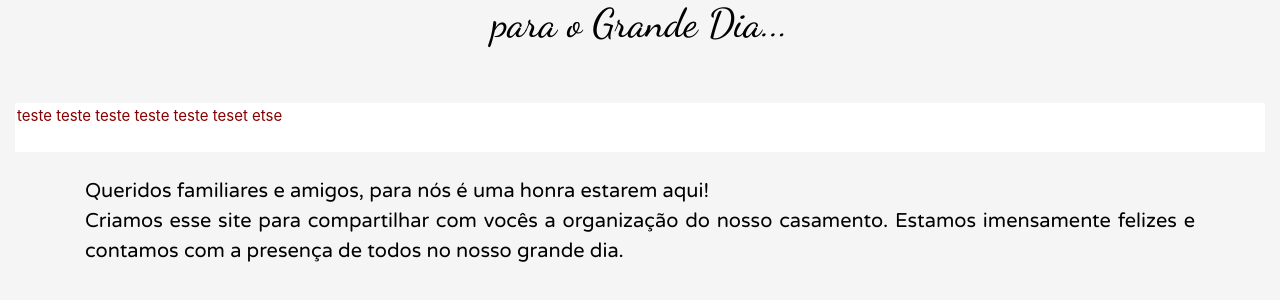
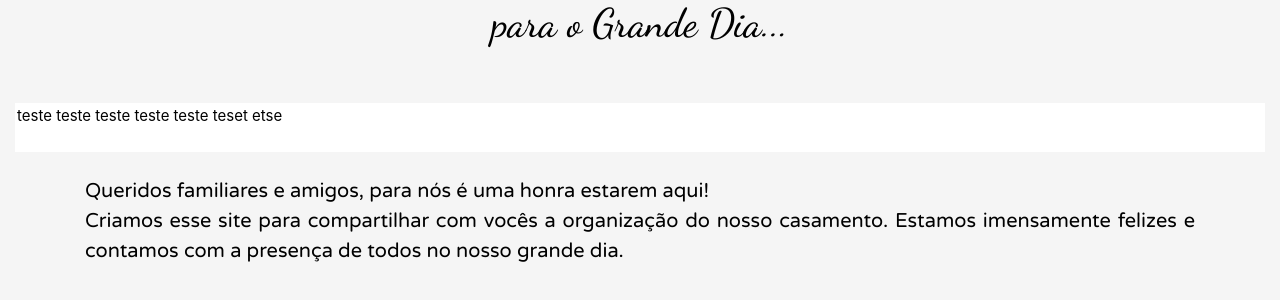
Before and after one commit to FernandoGontijo/CasamentoLeticia-Fernando, a PHP site: page / in a window 1280 px wide. Shown: the part 897-1197 px from the top of the page. Run offline with PHP 8.4, Linux system fonts and the light colour scheme; some libraries are stand-ins or nearby versions.

Commit message:
teste ios 2

```diff
--- a/css/styles.css
+++ b/css/styles.css
@@ -38,8 +38,12 @@
     resize: none;
     color: black;
     background-color: white;
-   -webkit-text-fill-color: #880000;
-   opacity: 1; /* required on iOS */
+
+
+   -webkit-text-fill-color: rgba(0, 0, 0, 1);
+    -webkit-opacity: 1;
+    background: white;
+
   }
 
 
```
